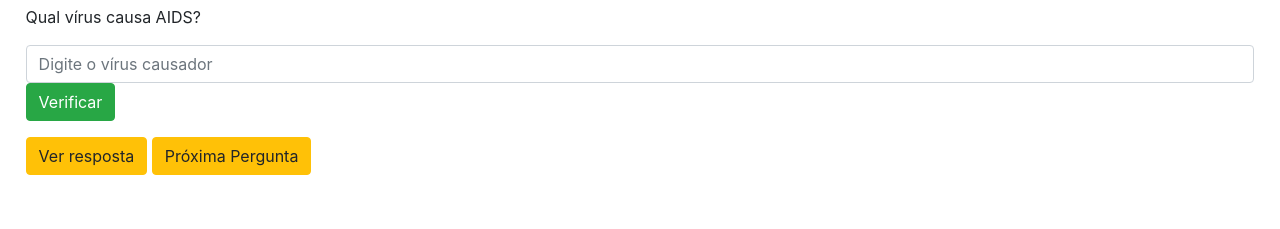
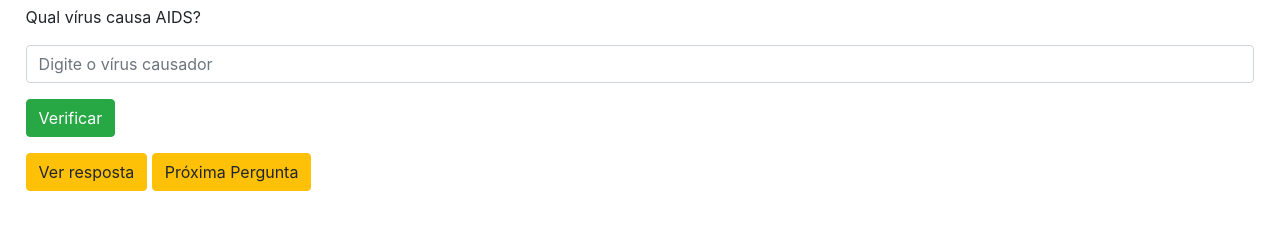
Before and after one commit to RenanFreirePereira/jogoDoencas, a plain HTML site: page index.html in a window 1280 px wide. Shown: the part 67-296 px from the top of the page. Drawn offline with nearby package versions, Linux system fonts and the light colour scheme.

Commit message:
index.html

```diff
--- a/index.html
+++ b/index.html
@@ -17,7 +17,7 @@
     <h2>Quiz de Doenças</h2>
     <p id="disease"></p>
     <input type="text" class="form-control" id="answerInput" placeholder="Digite o vírus causador">
-    <button onclick="checkAnswer()"  class="btn btn-success">Verificar</button>
+    <button onclick="checkAnswer()"  class="btn btn-success mt-3">Verificar</button>
     <p id="result"></p>
     <button onclick="showAnswer()" class="btn btn-warning">Ver resposta</button>
     <button onclick="nextQuestion()" class="btn btn-warning">Próxima Pergunta</button>
```
